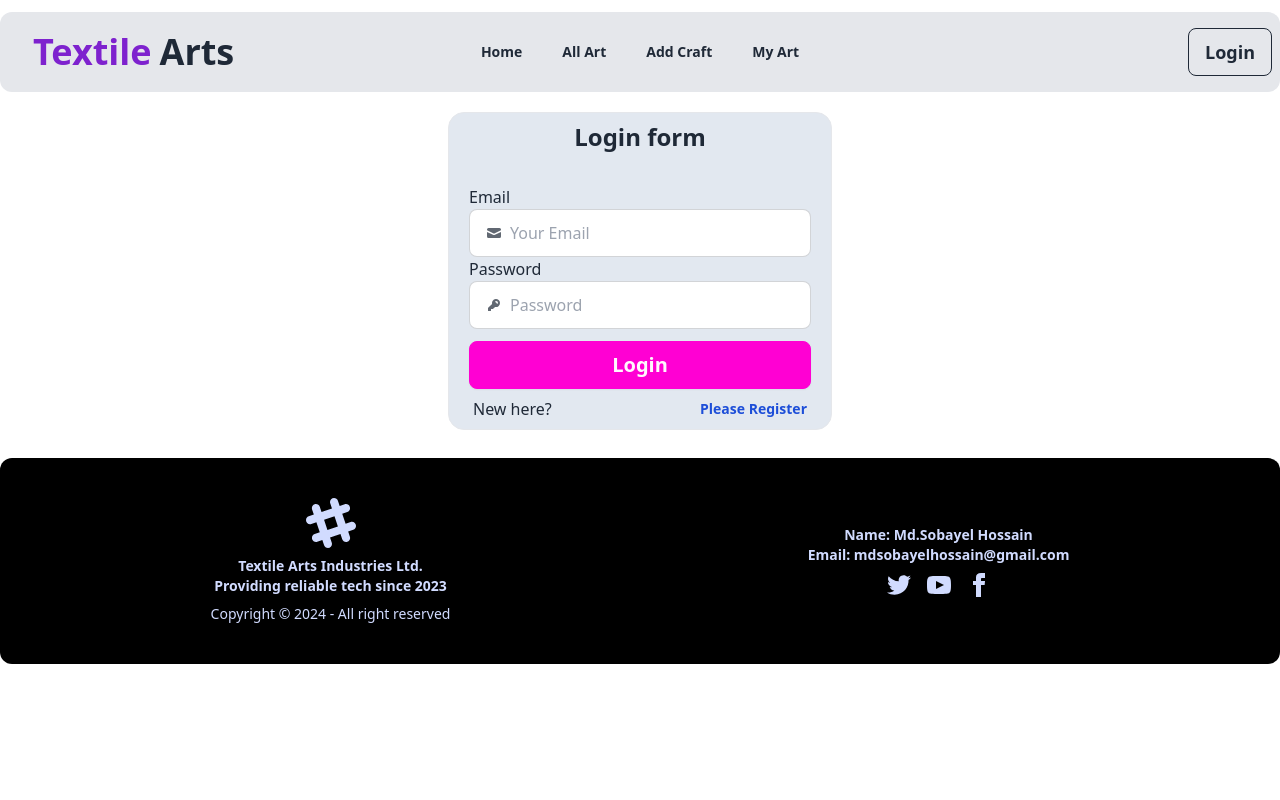
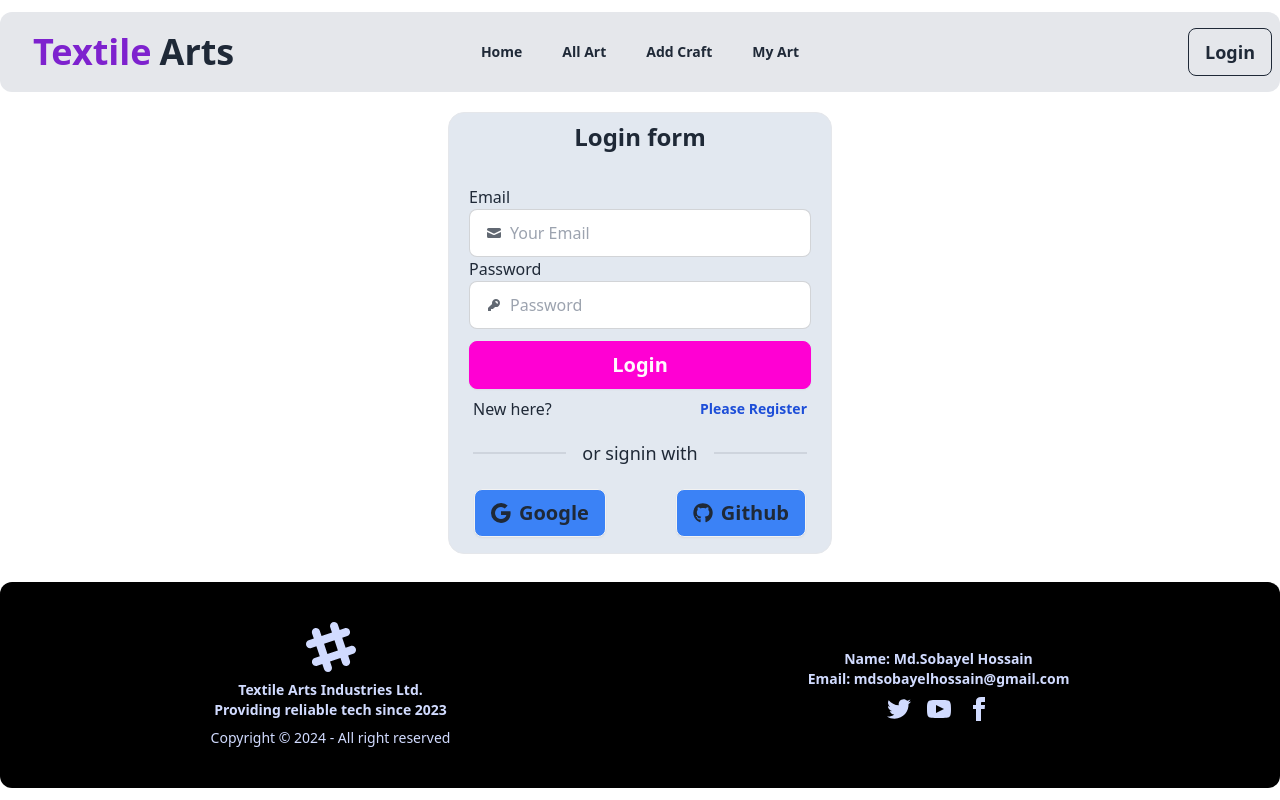
Before and after one commit to Sobayel/textile-arts-project-client, a React (Vite) app: page /login in a window 1280 px wide. Built offline with nearby package versions, Linux system fonts and the light colour scheme.

Commit message:
added google and github

```diff
--- /dev/null
+++ b/src/Pages/ArtCraft/ArtCraft.jsx
@@ -0,0 +1,11 @@
+
+
+const ArtCraft = () => {
+    return (
+        <div>
+            <h2>ArtCraft category</h2>
+        </div>
+    );
+};
+
+export default ArtCraft;
--- /dev/null
+++ b/src/Pages/CraftItems/CraftItems.jsx
@@ -0,0 +1,10 @@
+
+const CraftItems = () => {
+    return (
+        <div>
+            <h2>CraftItems</h2>
+        </div>
+    );
+};
+
+export default CraftItems;
--- a/src/Pages/Home/Home.jsx
+++ b/src/Pages/Home/Home.jsx
@@ -1,5 +1,7 @@
+import ArtCraft from "../ArtCraft/ArtCraft";
 import CeoInfo from "../CeoInfo/CeoInfo";
 import Contact from "../Contact/Contact";
+import CraftItems from "../CraftItems/CraftItems";
 import Banner from "./Banner";
 
 
@@ -7,6 +9,8 @@ const Home = () => {
     return (
         <div>
             <Banner></Banner>
+            <CraftItems></CraftItems>
+            <ArtCraft></ArtCraft>
             <Contact></Contact>
             <CeoInfo></CeoInfo>
         </div>
--- a/src/Pages/Login/Login.jsx
+++ b/src/Pages/Login/Login.jsx
@@ -1,6 +1,7 @@
 
 import { Link } from "react-router-dom";
 import { register } from "swiper/element";
+import SocialSide from "../SocialSide/SocialSide";
 
 
 const Login = () => {
@@ -37,6 +38,7 @@ const Login = () => {
                 New here? <Link to="/register" className="label-text-alt font-semibold text-sm text-blue-700 link link-hover">Please Register</Link>
             </label>
         </form>
+        <SocialSide></SocialSide>
     </div>
     );
 };
--- a/src/Pages/Register/Register.jsx
+++ b/src/Pages/Register/Register.jsx
@@ -2,6 +2,7 @@
 import { MdOutlineAddPhotoAlternate } from "react-icons/md";
 import { Link } from "react-router-dom";
 import { register } from "swiper/element";
+import SocialSide from "../SocialSide/SocialSide";
 
 
 const Register = () => {
@@ -63,6 +64,7 @@ const Register = () => {
             </Link>
           </label>
     </form>
+    <SocialSide></SocialSide>
 </div>
     );
 };
--- /dev/null
+++ b/src/Pages/SocialSide/SocialSide.jsx
@@ -0,0 +1,23 @@
+import { BsGoogle } from "react-icons/bs";
+import { FaGithub } from "react-icons/fa";
+
+
+const SocialSide = () => {
+    return (
+        <div>
+            <div className="divider mx-6 text-lg">or signin with</div>
+            <div className="flex pb-4 justify-around">
+                <button
+                    className="btn bg-blue-500 text-xl mt-3"
+                ><BsGoogle></BsGoogle> Google
+                </button>
+                <button
+                    className="btn bg-blue-500 text-xl ml-5 mt-3"
+                ><FaGithub></FaGithub> Github
+                </button>
+            </div>
+        </div>
+    );
+};
+
+export default SocialSide;
```
